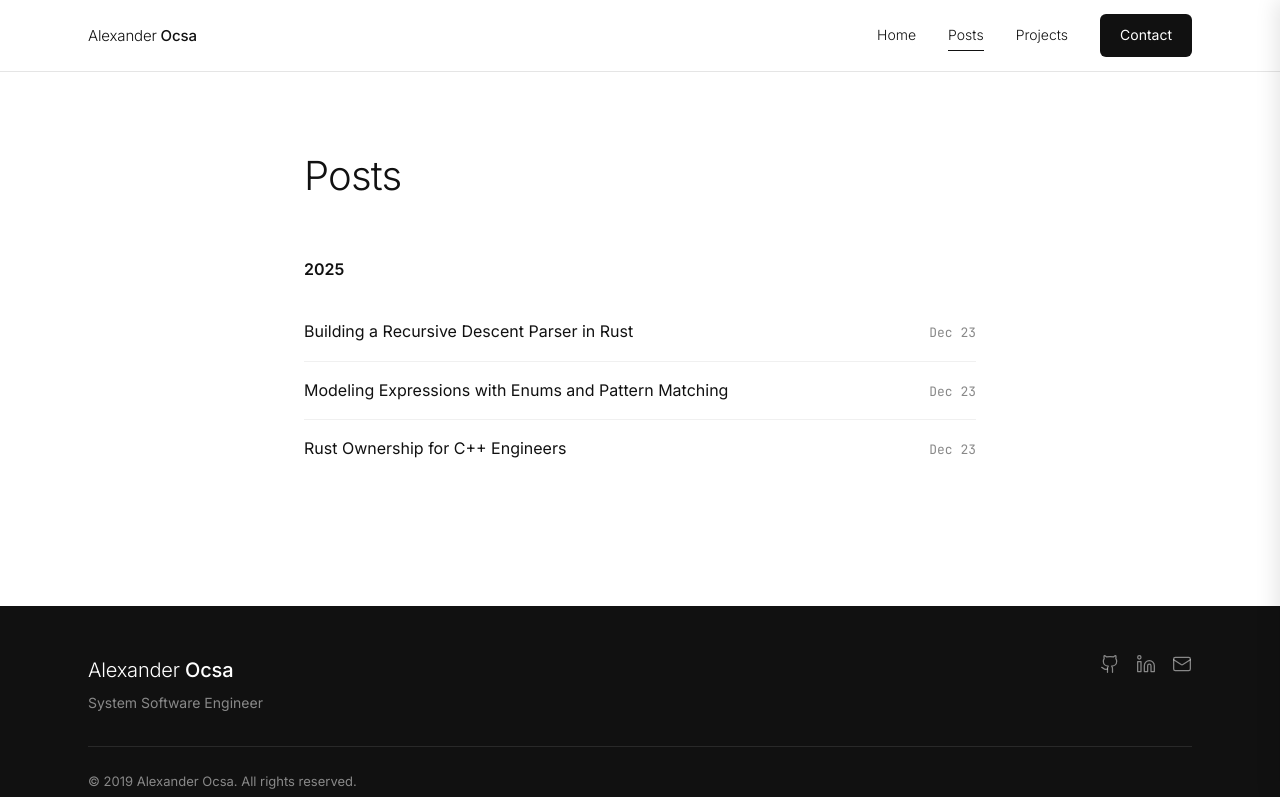
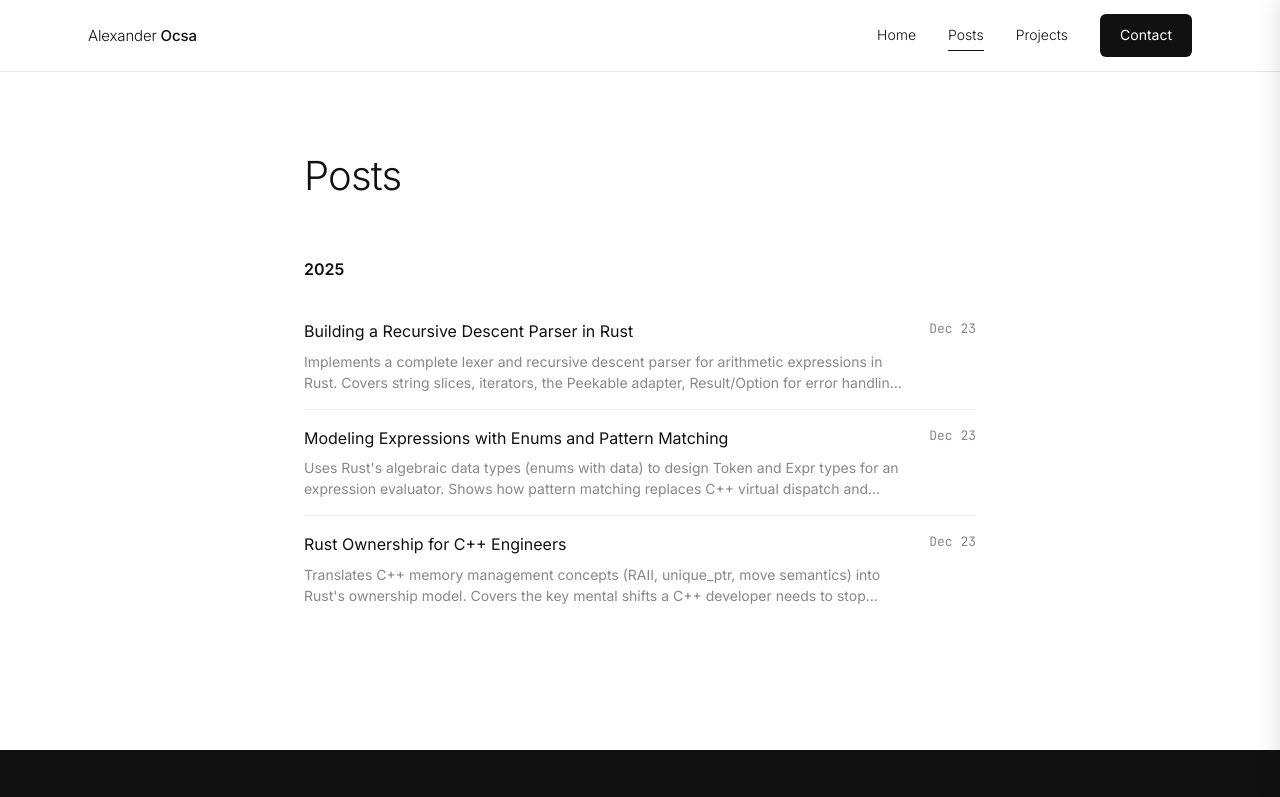
Before and after one commit to aocsa/aocsa.github.io, a React (Vite) app: page /posts in a window 1280 px wide. Shown: the top 797 px of the page. Built offline with nearby package versions, Linux system fonts and the light colour scheme.

Commit message:
feat: add prerequisites section to PostView and enhance Posts layout with descriptions

```diff
--- a/src/pages/PostView.tsx
+++ b/src/pages/PostView.tsx
@@ -72,6 +72,14 @@ function PostView() {
     ? `${window.location.origin}/posts/${slug}`
     : ''
 
+  // Get prerequisite posts with their titles
+  const prerequisitePosts = useMemo(() => {
+    if (!post?.prerequisites || allPosts.length === 0) return []
+    return post.prerequisites
+      .map(prereqSlug => allPosts.find(p => p.slug === prereqSlug))
+      .filter((p): p is Post => p !== undefined)
+  }, [post, allPosts])
+
   if (loading) return <div className="loading">Loading post...</div>
   if (error) return <div className="error">Error: {error}</div>
   if (!post) return <div className="error">Post not found</div>
@@ -114,6 +122,25 @@ function PostView() {
             </a>
           </div>
         </header>
+        {prerequisitePosts.length > 0 && (
+          <div className="post-prerequisites">
+            <div className="prerequisites-header">
+              <svg xmlns="http://www.w3.org/2000/svg" width="16" height="16" viewBox="0 0 24 24" fill="none" stroke="currentColor" strokeWidth="2" strokeLinecap="round" strokeLinejoin="round">
+                <circle cx="12" cy="12" r="10"></circle>
+                <line x1="12" y1="16" x2="12" y2="12"></line>
+                <line x1="12" y1="8" x2="12.01" y2="8"></line>
+              </svg>
+              <span>Before reading this post, you might want to check out:</span>
+            </div>
+            <ul className="prerequisites-list">
+              {prerequisitePosts.map(prereq => (
+                <li key={prereq.slug}>
+                  <Link to={`/posts/${prereq.slug}`}>{prereq.title}</Link>
+                </li>
+              ))}
+            </ul>
+          </div>
+        )}
         <div className="prose">
           <ReactMarkdown
             remarkPlugins={[remarkGfm]}
--- a/src/pages/Posts.tsx
+++ b/src/pages/Posts.tsx
@@ -50,7 +50,12 @@ function Posts() {
             {postsByYear[year].map(post => (
               <li key={post.slug} className="posts-item">
                 <Link to={`/posts/${post.slug}`} className="posts-link">
-                  <span className="posts-item-title">{post.title}</span>
+                  <div className="posts-item-content">
+                    <span className="posts-item-title">{post.title}</span>
+                    {post.description && (
+                      <p className="posts-item-description">{post.description}</p>
+                    )}
+                  </div>
                   <span className="posts-item-date">
                     {new Date(post.date).toLocaleDateString('en-US', {
                       month: 'short',
--- a/src/styles/main.css
+++ b/src/styles/main.css
@@ -1204,7 +1204,7 @@ section {
 .posts-link {
   display: flex;
   justify-content: space-between;
-  align-items: baseline;
+  align-items: flex-start;
   gap: 24px;
   padding: 16px 0;
   text-decoration: none;
@@ -1219,11 +1219,28 @@ section {
   color: var(--text-secondary);
 }
 
+.posts-item-content {
+  flex: 1;
+  min-width: 0;
+}
+
 .posts-item-title {
   font-size: 1rem;
   font-weight: 400;
   color: var(--text-primary);
   transition: color var(--transition);
+  display: block;
+}
+
+.posts-item-description {
+  font-size: 0.875rem;
+  color: var(--text-muted);
+  line-height: 1.5;
+  margin: 6px 0 0 0;
+  display: -webkit-box;
+  -webkit-line-clamp: 2;
+  -webkit-box-orient: vertical;
+  overflow: hidden;
 }
 
 .posts-item-date {
@@ -1231,6 +1248,7 @@ section {
   font-size: 0.8125rem;
   color: var(--text-muted);
   white-space: nowrap;
+  flex-shrink: 0;
 }
 
 /* ============================================
@@ -1326,6 +1344,62 @@ section {
 
 .post-view-clean .back-link {
   margin-bottom: 32px;
+}
+
+/* Prerequisites Section */
+.post-prerequisites {
+  background: var(--bg-secondary);
+  border: 1px solid var(--border-color);
+  border-radius: 8px;
+  padding: 20px 24px;
+  margin-bottom: 32px;
+}
+
+.prerequisites-header {
+  display: flex;
+  align-items: center;
+  gap: 10px;
+  font-size: 0.875rem;
+  color: var(--text-secondary);
+  margin-bottom: 12px;
+}
+
+.prerequisites-header svg {
+  color: var(--text-muted);
+  flex-shrink: 0;
+}
+
+.prerequisites-list {
+  list-style: none;
+  padding: 0;
+  margin: 0;
+  display: flex;
+  flex-direction: column;
+  gap: 8px;
+}
+
+.prerequisites-list li {
+  padding-left: 26px;
+  position: relative;
+}
+
+.prerequisites-list li::before {
+  content: '→';
+  position: absolute;
+  left: 0;
+  color: var(--text-muted);
+}
+
+.prerequisites-list a {
+  font-size: 0.9375rem;
+  color: var(--text-primary);
+  text-decoration: none;
+  transition: color var(--transition);
+}
+
+.prerequisites-list a:hover {
+  color: var(--text-secondary);
+  text-decoration: underline;
 }
 
 .post-header {
```
